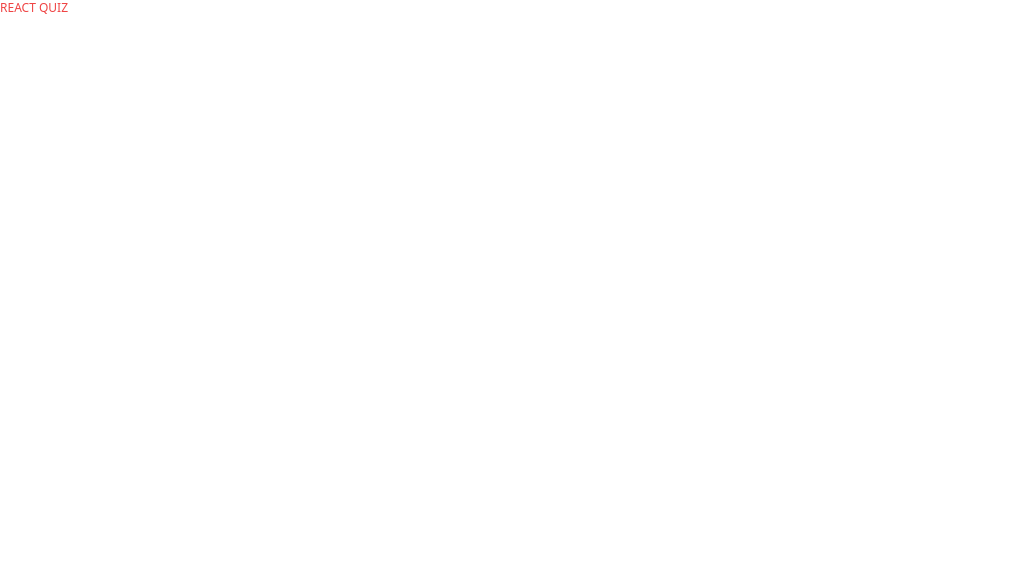
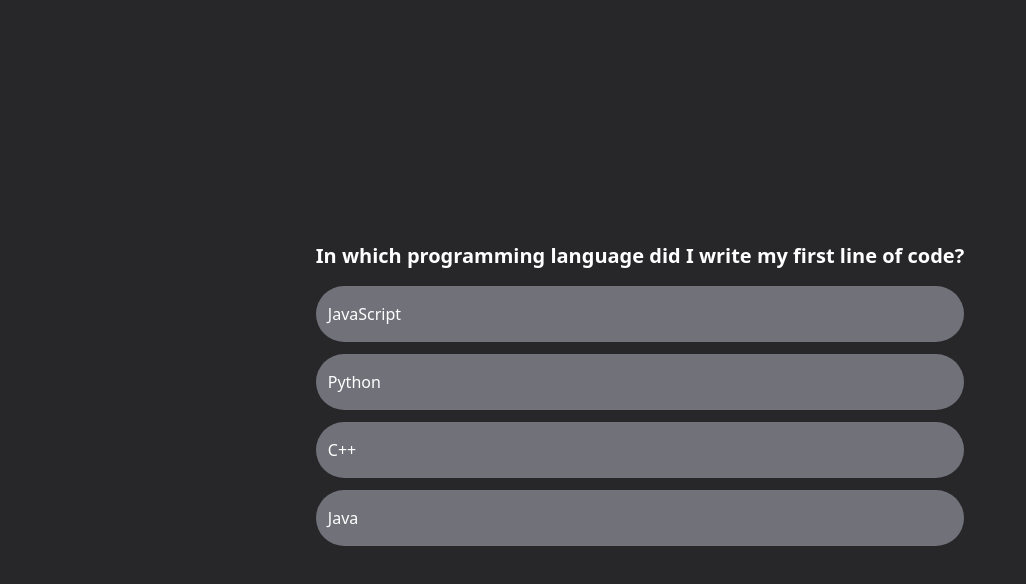
Before and after one commit to zebicv/quiz-about-me-react, a React (Vite) app: page / in a window 1280 px wide. Shown: the top 584 px of the page, without its empty margins (0-1026 px from the left). Built offline with nearby package versions, Linux system fonts and the light colour scheme; data requests are answered from the project's data file.

Commit message:
displaying question and its options

```diff
--- /dev/null
+++ b/data/questions.json
@@ -0,0 +1,16 @@
+{
+  "questions": [
+    {
+      "question": "In which programming language did I write my first line of code?",
+      "options": ["JavaScript", "Python", "C++", "Java"],
+      "correctOption": 1,
+      "points": 20
+    },
+    {
+      "question": "Which field did I graduate from?",
+      "options": ["Economics", "Math", "Philosophy", "English language"],
+      "correctOption": 0,
+      "points": 10
+    }
+  ]
+}
--- a/index.html
+++ b/index.html
@@ -7,7 +7,7 @@
     <link href="./index.css" rel="stylesheet" />
     <title>Quiz</title>
   </head>
-  <body>
+  <body class="bg-zinc-800">
     <div id="root"></div>
     <script type="module" src="/src/main.tsx"></script>
   </body>
--- a/package.json
+++ b/package.json
@@ -7,9 +7,11 @@
     "dev": "vite",
     "build": "tsc -b && vite build",
     "lint": "eslint .",
-    "preview": "vite preview"
+    "preview": "vite preview",
+    "server": "json-server --watch data/questions.json --port 8000"
   },
   "dependencies": {
+    "json-server": "^1.0.0-beta.2",
     "react": "^18.3.1",
     "react-dom": "^18.3.1"
   },
--- a/src/App.tsx
+++ b/src/App.tsx
@@ -1,5 +1,51 @@
+import { useEffect, useReducer } from "react";
+import Question from "./Question";
+import MainEl from "./MainEl";
+
+// Possible statuses: 'loading', 'error', 'ready', 'active', 'finished'
+
+const API = "http://localhost:8000/questions";
+
+const initialState = {
+  questions: [],
+  status: "loading",
+  index: 0,
+  answer: null,
+  score: 0,
+  highscore: 0,
+};
+
+function reducer(state, action) {
+  switch (action.type) {
+    case "dataReceived":
+      return {
+        ...initialState,
+        questions: action.payload,
+        status: "ready",
+      };
+  }
+}
+
 function App() {
-  return <div className="text-xs text-red-500 uppercase">React quiz</div>;
+  const [state, dispatch] = useReducer(reducer, initialState);
+
+  const { questions, status, index } = state;
+  console.log(questions);
+
+  useEffect(() => {
+    async function apiCall() {
+      const data = await fetch(API)
+        .then((response) => response.json())
+        .then((data) => dispatch({ type: "dataReceived", payload: data }));
+    }
+    apiCall();
+  }, []);
+
+  return (
+    <MainEl>
+      {status === "ready" && <Question question={questions[index]} />}
+    </MainEl>
+  );
 }
 
 export default App;
--- /dev/null
+++ b/src/MainEl.tsx
@@ -0,0 +1,9 @@
+function MainEl({ children }) {
+  return (
+    <main className="min-h-screen flex justify-center items-center">
+      {children}
+    </main>
+  );
+}
+
+export default MainEl;
--- /dev/null
+++ b/src/Option.tsx
@@ -0,0 +1,9 @@
+function Option({ option }) {
+  return (
+    <li className="text-white bg-zinc-500 rounded-full px-3 py-4 mb-3 cursor-pointer hover:translate-x-2 transition-all hover:ease-out duration-300">
+      {option}
+    </li>
+  );
+}
+
+export default Option;
--- /dev/null
+++ b/src/Question.tsx
@@ -0,0 +1,18 @@
+import Option from "./Option";
+
+function Question({ question }) {
+  return (
+    <div>
+      <p className="text-white mb-4 text-xl font-semibold">
+        {question?.question}
+      </p>
+      <ul>
+        {question.options.map((option) => (
+          <Option option={option} />
+        ))}
+      </ul>
+    </div>
+  );
+}
+
+export default Question;
```
Also changed, not shown: 1 other file (tests, documents, lock files or other folders).
